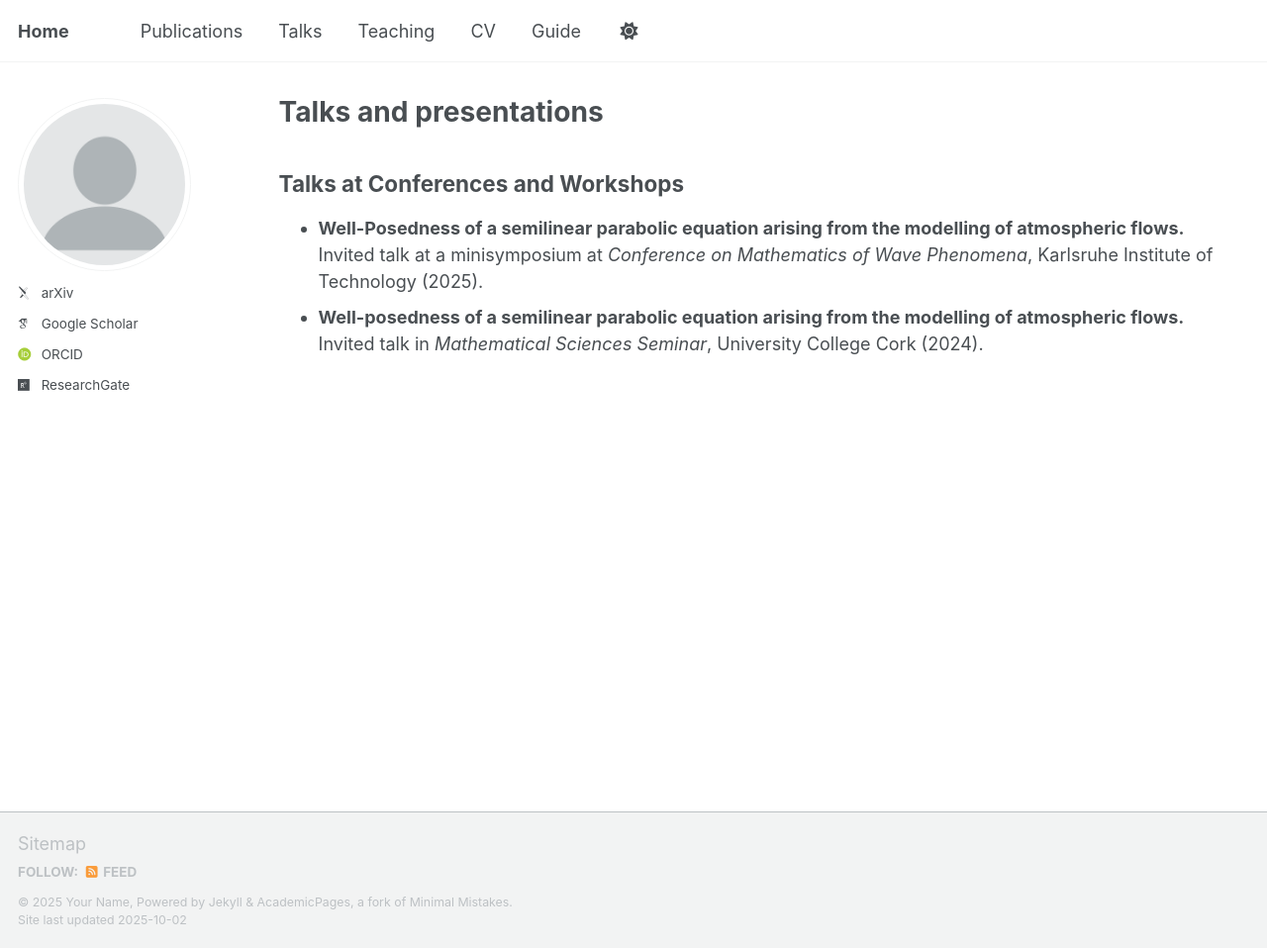
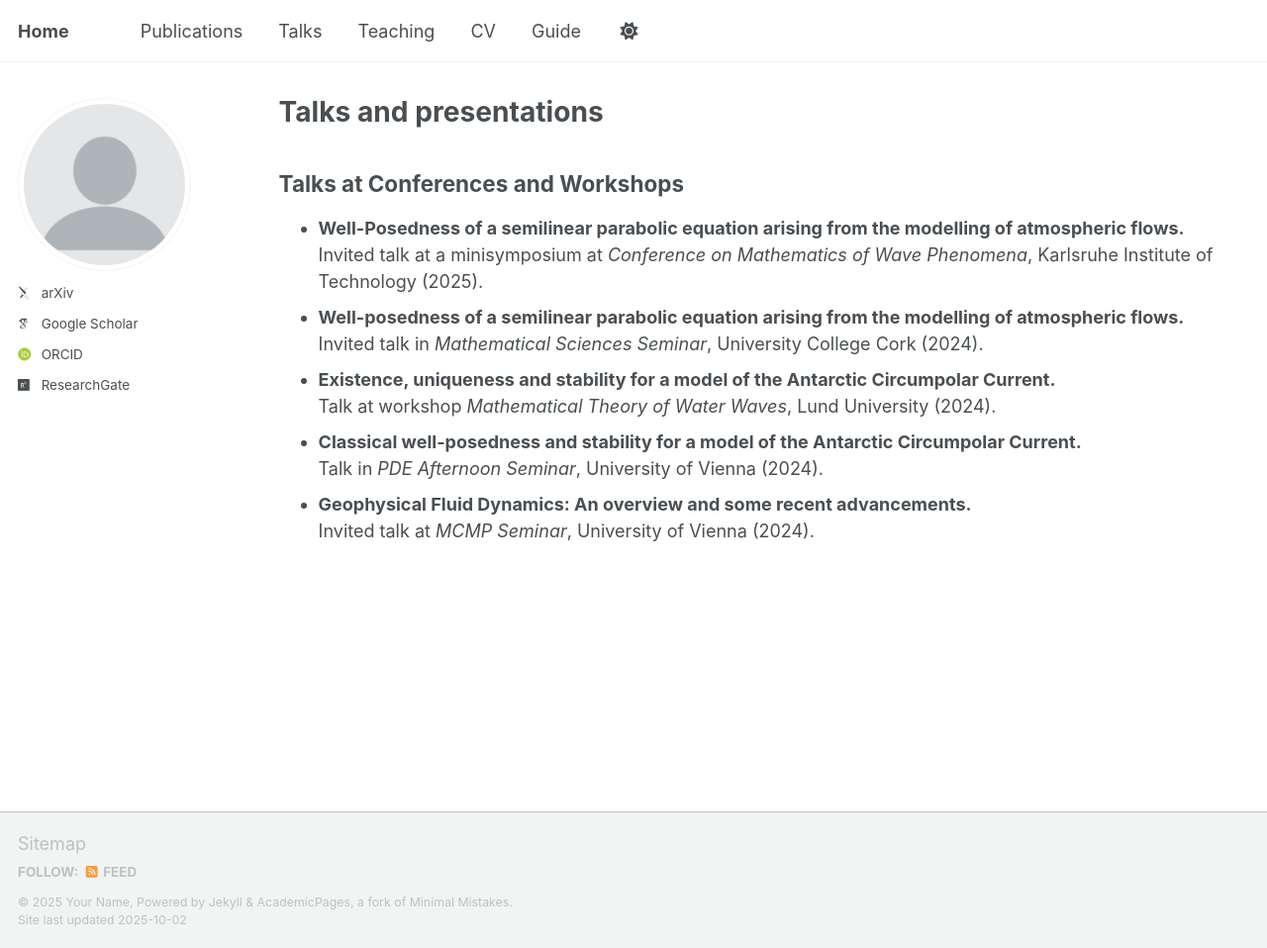
Before and after one commit to luigi-roberti/luigi-roberti.github.io, a Jekyll site: the page built from _pages/talks.md, in a window 1280 px wide and 958 px high. Shown: the whole window at 99% size. Built offline with Jekyll 4.4.1, drawn with Linux system fonts in a browser that asks for light colours; some web fonts are replaced; a script that is not in the unit is left out.

Commit message:
Update talks.md

```diff
--- a/_pages/talks.md
+++ b/_pages/talks.md
@@ -11,3 +11,9 @@ Talks at Conferences and Workshops
 Invited talk at a minisymposium at <i>Conference on Mathematics of Wave Phenomena</i>, Karlsruhe Institute of Technology (2025).
 * <b>Well-posedness of a semilinear parabolic equation arising from the modelling of atmospheric flows.</b><br />
 Invited talk in <i>Mathematical Sciences Seminar</i>, University College Cork (2024).
+* <b>Existence, uniqueness and stability for a model of the Antarctic Circumpolar Current.</b><br />
+Talk at workshop <i>Mathematical Theory of Water Waves</i>, Lund University (2024).
+* <b>Classical well-posedness and stability for a model of the Antarctic Circumpolar Current.</b><br />
+Talk in <i>PDE Afternoon Seminar</i>, University of Vienna (2024).
+* <b>Geophysical Fluid Dynamics: An overview and some recent advancements.</b><br />
+Invited talk at <i>MCMP Seminar</i>, University of Vienna (2024).
```
